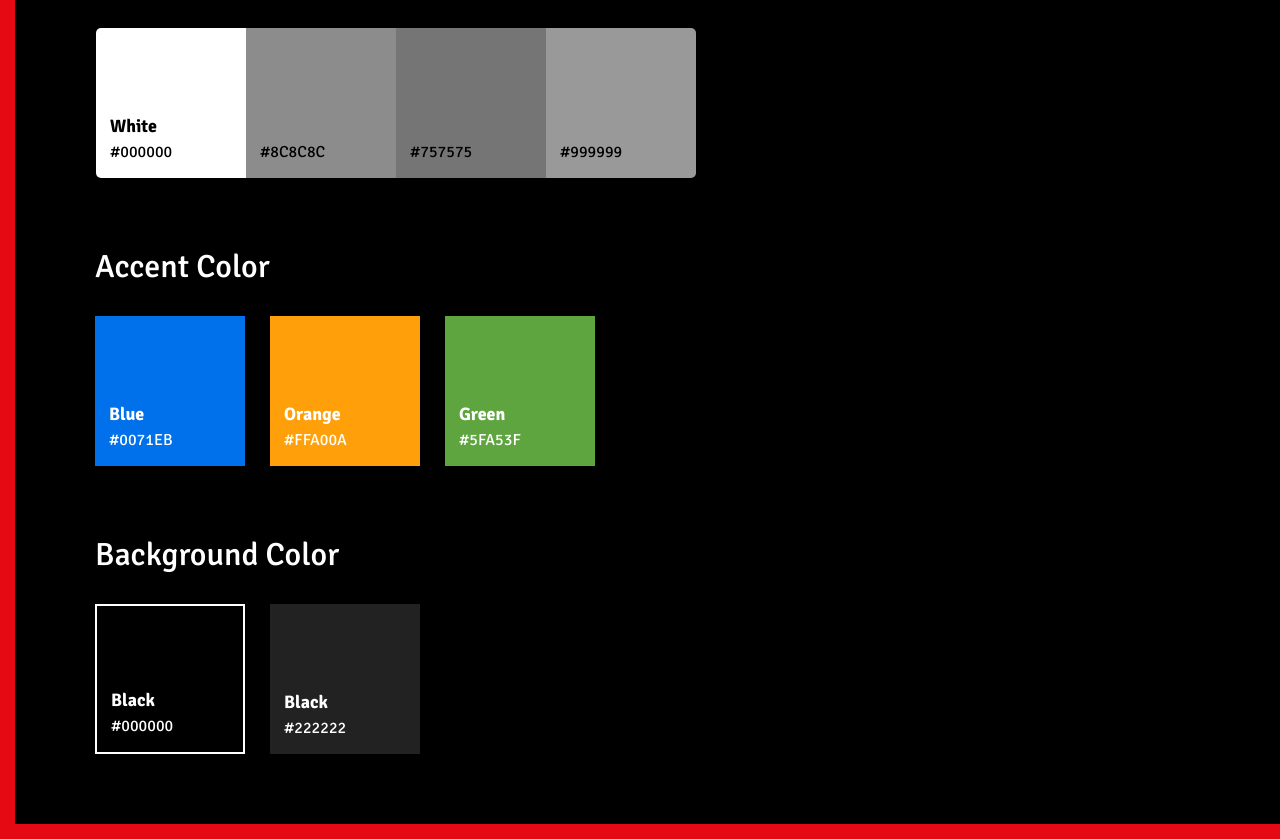
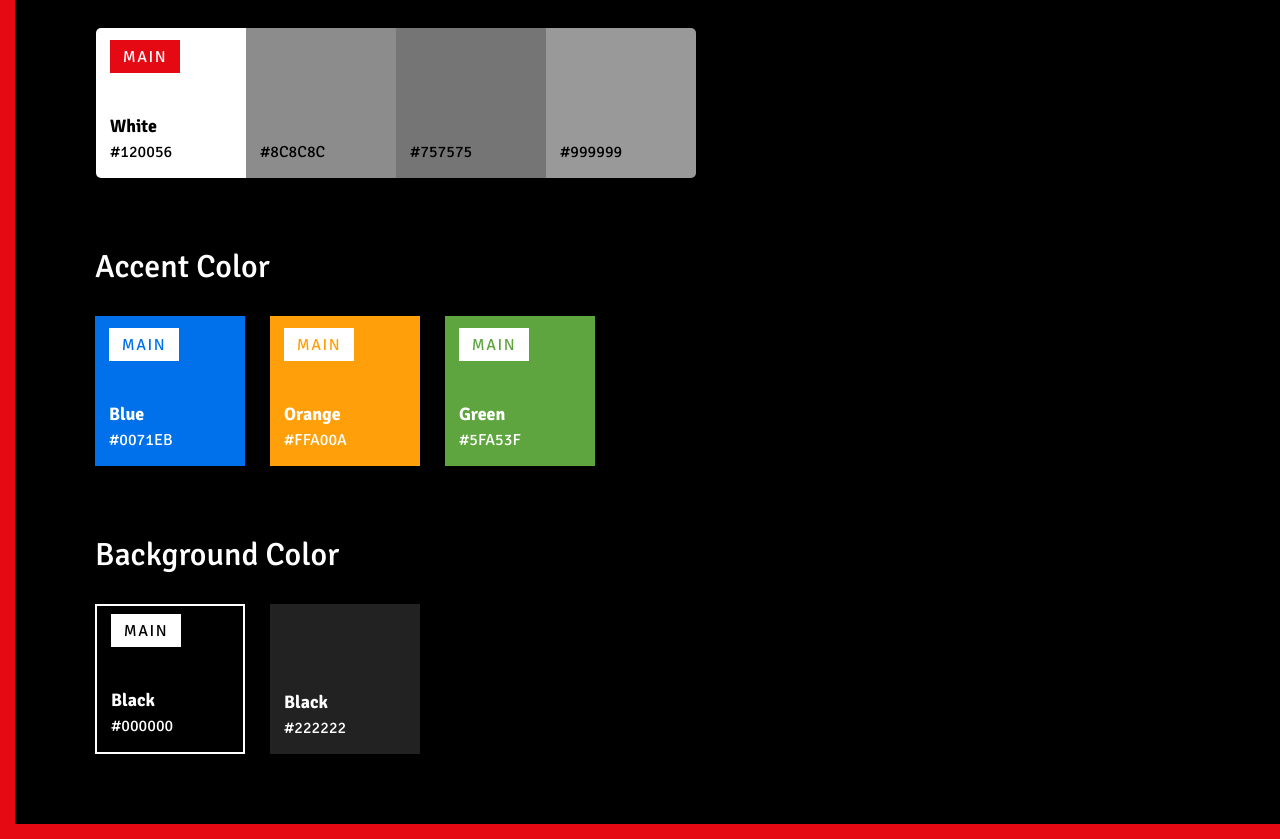
Before and after one commit to gokcanparlaktas/witflix, a website built with Vite: page design-system.html in a window 1280 px wide. Shown: the part 708-1547 px from the top of the page. Built offline with nearby package versions, Linux system fonts and the light colour scheme.

Commit message:
Main logos added

```diff
--- a/design-system.html
+++ b/design-system.html
@@ -51,8 +51,13 @@
           <h2>Typography Color</h2>
           <div class="typo-colorbox">
             <div class="colorbox-1" style="background-color: var(--typo1)">
+              <div class="main-1">
+                <p>MAIN</p>
+              </div>
+              <div>
                 <h4>White</h4>
-              <p>#000000</p>
+                <p>#120056</p>
+              </div>
             </div>
             <div class="colorbox-2" style="background-color: var(--typo2)">
               <p>#8C8C8C</p>
@@ -70,16 +75,31 @@
           <h2>Accent Color</h2>
           <div class="acc-colorbox">
             <div class="accbox" style="background-color: var(--acc1)">
+              <div class="main-2" style="color: var(--acc1)">
+                <p>MAIN</p>
+              </div>
+              <div>
                 <h4>Blue</h4>
                 <p>#0071EB</p>
               </div>
+            </div>
             <div class="accbox" style="background-color: var(--acc2)">
+              <div class="main-2" style="color: var(--acc2)">
+                <p>MAIN</p>
+              </div>
+              <div>
                 <h4>Orange</h4>
                 <p>#FFA00A</p>
               </div>
+            </div>
             <div class="accbox" style="background-color: var(--acc3)">
+              <div class="main-2" style="color: var(--acc3)">
+                <p>MAIN</p>
+              </div>
+              <div>
                 <h4>Green</h4>
                 <p>#5FA53F</p>
+              </div>
             </div>
           </div>
         </div>
@@ -88,8 +108,13 @@
           <h2>Background Color</h2>
           <div class="back-colorbox">
             <div class="back-color" style="background-color: var(--bg-primary)">
+              <div class="main-2" style="color: var(--bg-primary)">
+                <p>MAIN</p>
+              </div>
+              <div>
                 <h4>Black</h4>
                 <p>#000000</p>
+              </div>
             </div>
             <div
               class="back-color"
--- a/style.css
+++ b/style.css
@@ -116,6 +116,20 @@ h4 {
   padding-left: 14px;
   padding-bottom: 14px;
 }
+.main-1 {
+  display: flex;
+  justify-content: center;
+  align-items: center;
+  background-color: var(--primary-red);
+  color: var(--typo1);
+  width: 70px;
+  height: 33px;
+  margin-bottom: 40px;
+}
+.main-1 p {
+  text-align: center;
+  letter-spacing: 0.1rem;
+}
 .colorbox-2 {
   display: flex;
   justify-content: flex-start;
@@ -163,6 +177,19 @@ h4 {
   padding-left: 14px;
   padding-bottom: 14px;
 }
+.main-2 {
+  display: flex;
+  justify-content: center;
+  align-items: center;
+  background-color: var(--typo1);
+  width: 70px;
+  height: 33px;
+  margin-bottom: 40px;
+}
+.main-2 p {
+  text-align: center;
+  letter-spacing: 0.1rem;
+}
 
 .back-box {
   width: 600px;
```
Lines whose indentation alone changed are shown as unchanged.
